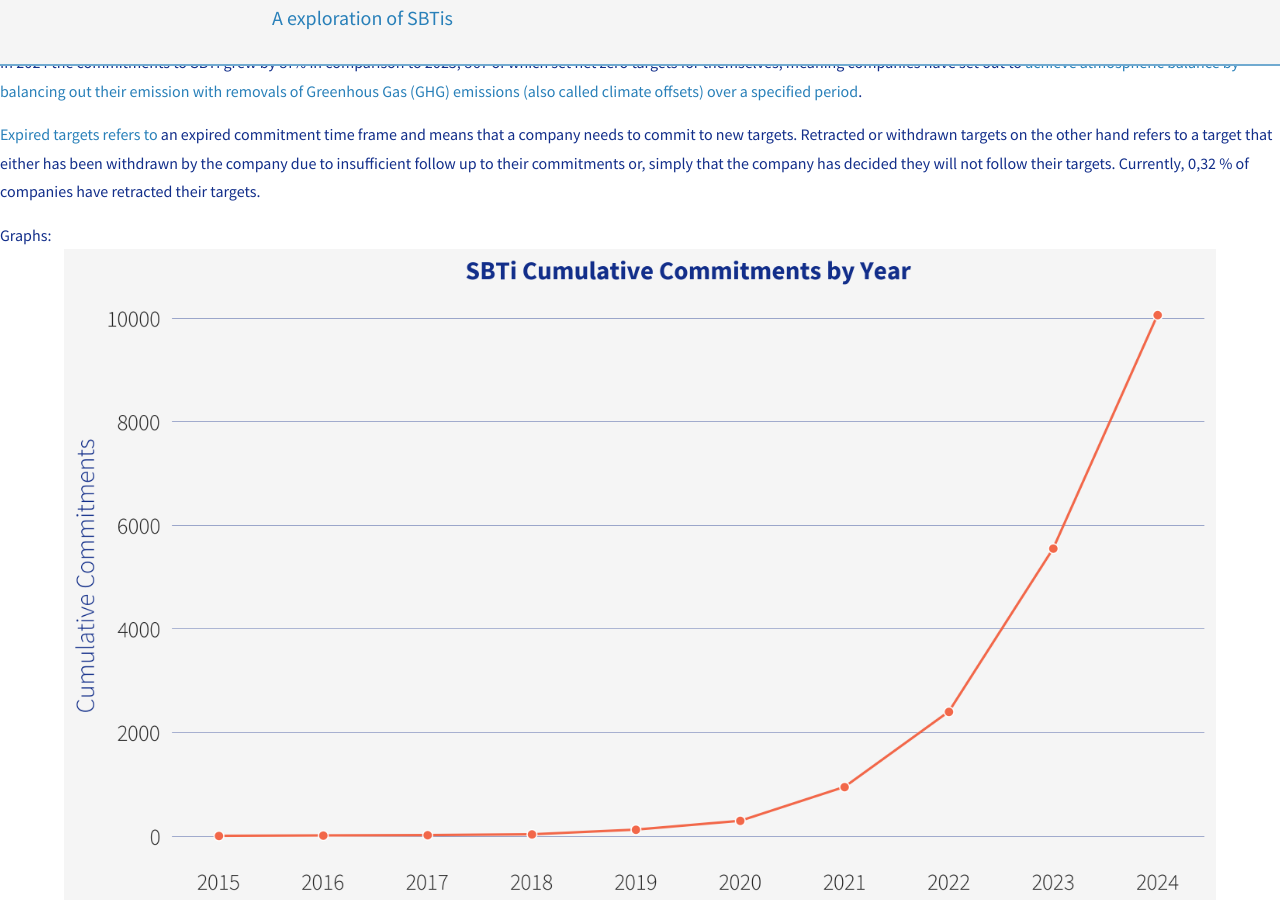
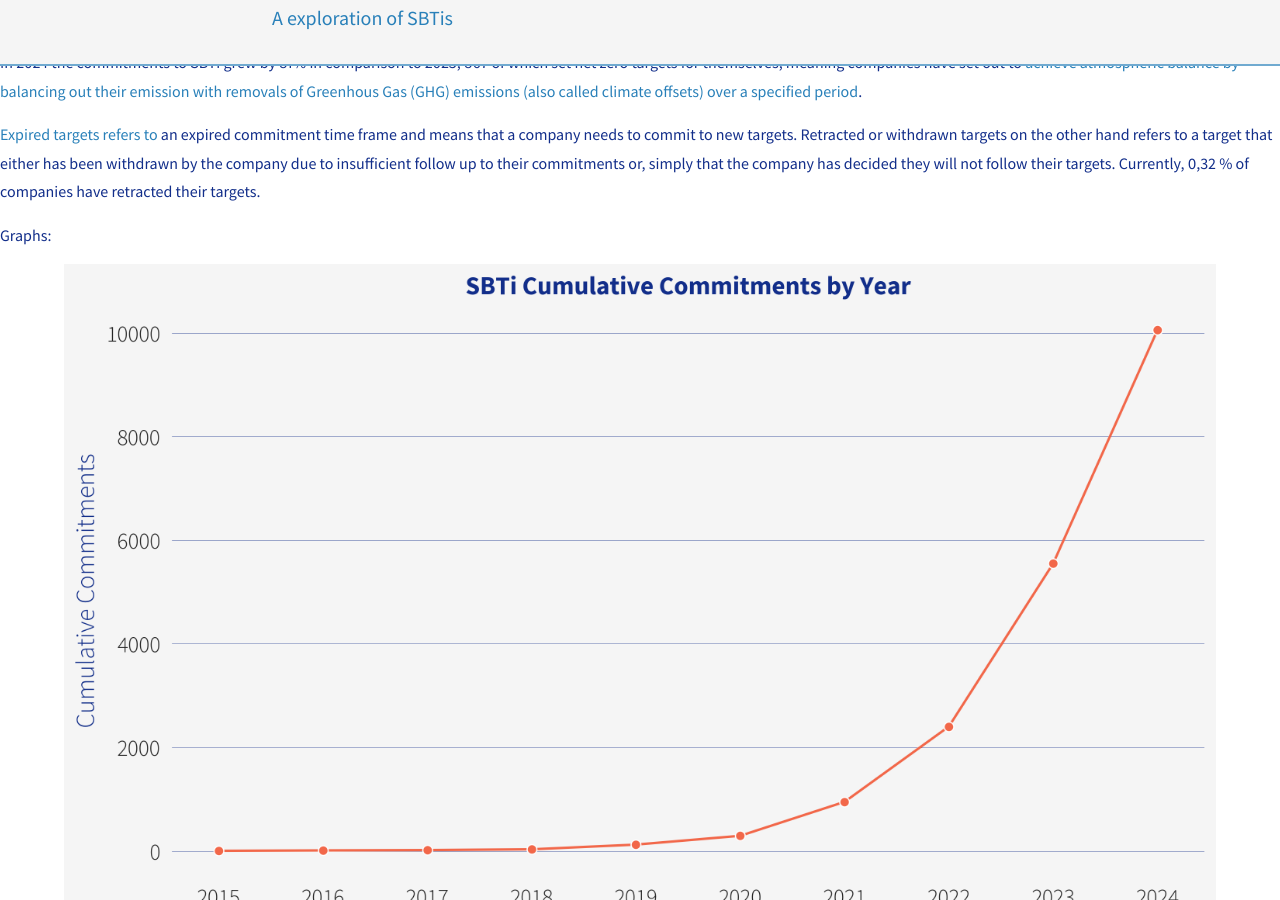
Before and after one commit to AnjaBrocklehurst/AnjaBrocklehurst.github.io, a Jekyll site: the page built from _content/Storyline.md, in a window 1280 px wide and 900 px high, scrolled down 2541 px. Built offline with Jekyll 4.4.1, drawn with Linux system fonts in a browser that asks for light colours; nearby versions of some CDN libraries.

Commit message:
graph formatting attempt 8

```diff
--- a/_content/Storyline.md
+++ b/_content/Storyline.md
@@ -60,10 +60,16 @@
 [Expired targets refers to](https://sciencebasedtargets.org/blog/commitment-compliance-policy-what-you-need-to-know) an expired commitment time frame and means that a company needs to commit to new targets. Retracted or withdrawn targets on the other hand refers to a target that either has been withdrawn by the company due to insufficient follow up to their commitments or, simply that the company has decided they will not follow their targets. Currently, 0,32 % of companies have retracted their targets.
 
 Graphs: <br>
+
 <img src="../assets/images/cumulative_commitments_plot.png" alt="cumulative_commitments_plot.png" style="display: block; margin: auto;" width="500">
+
+![cumulative_commitments_plot.png](../assets/images/cumulative_commitments_plot.png)
+
  * SBTi cumulative commitments by year <br>
 
-<img src="../assets/images/validation_distribution_plot.png" alt="validation_distribution_plot.png" style="display: block; margin: auto;" width="520">
+<img src="../assets/images/validation_distribution_plot.png" alt="validation_distribution_plot.png" style="display: block; margin: auto;" width="500">
+
+![validation_distribution_plot.png](../assets/images/validation_distribution_plot.png)
 
  * SBTi Validation Distribution by Company Type <br>
 
```
Also changed, not shown: other parts of _content/Storyline.md (+4 -0 lines).
